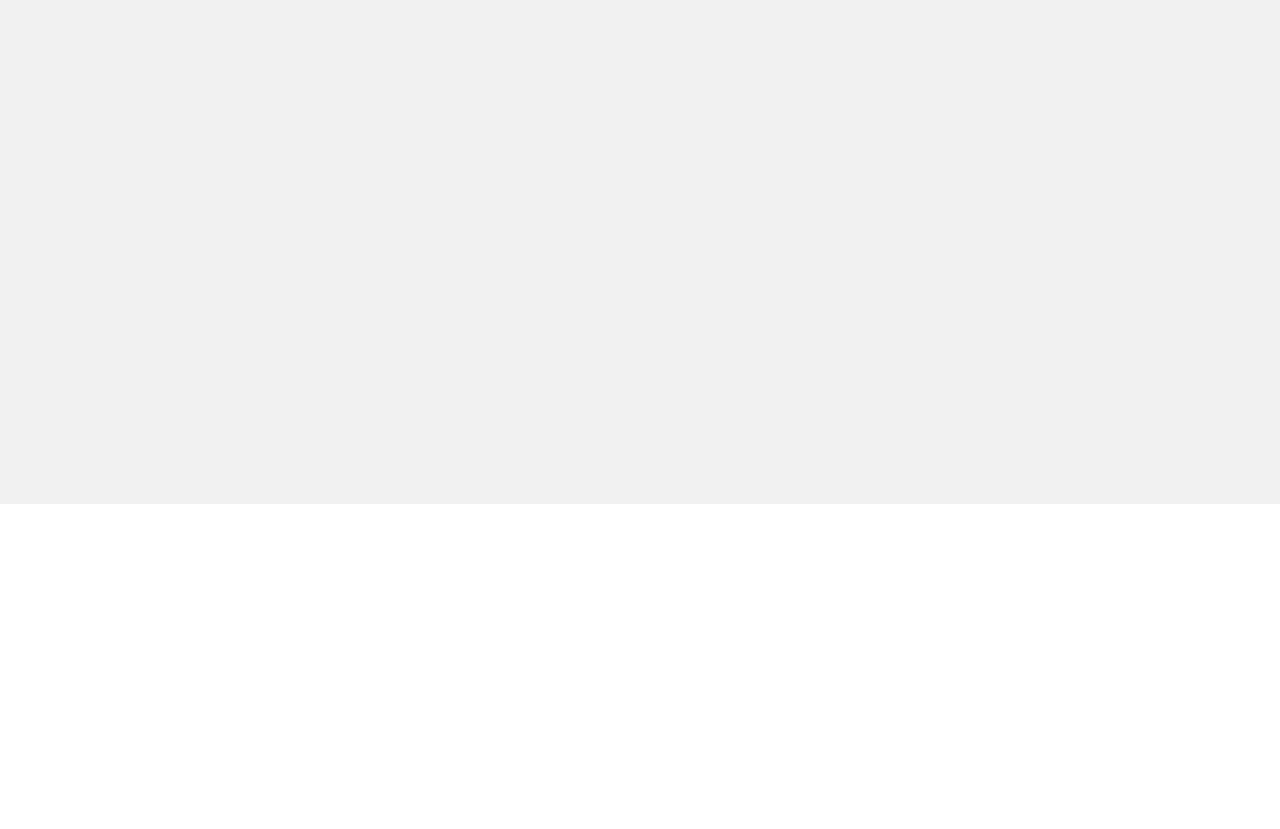
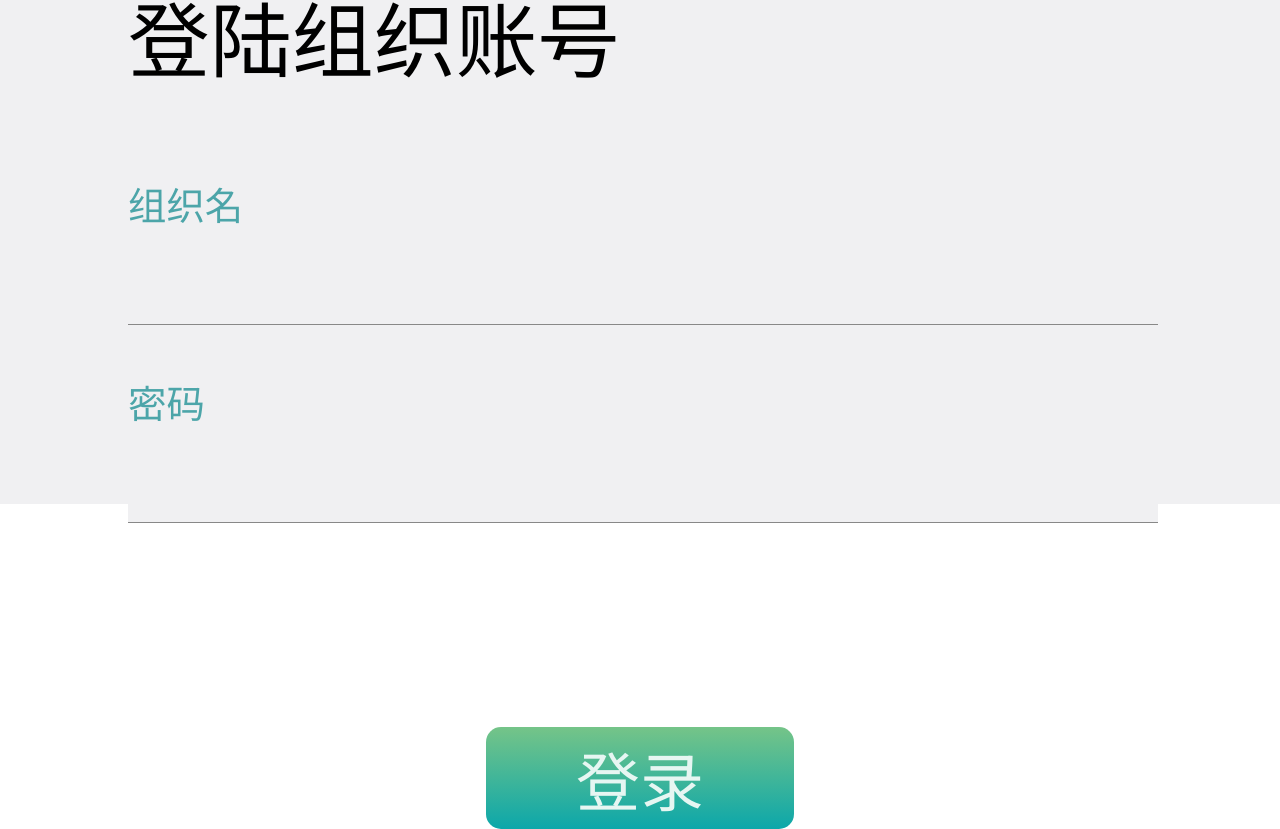
Before and after one commit to ncuhome/tudo-fe, a Next.js app: page /login in a window 1280 px wide. Shown: the part 296-1125 px from the top of the page. Before the commit the page ends 800 px from the top, so only its background shows below. Built offline with nearby package versions, Linux system fonts and the light colour scheme.

Commit message:
🚧 feat：finish login page

```diff
--- a/pages/login/index.module.scss
+++ b/pages/login/index.module.scss
@@ -1,6 +1,67 @@
+$border: 20px;
+$themeColor: rgb(76, 165, 169);
 
 .background {
   background: #f0f0f2;
   width: 100vw;
   height: 100vh;
+  .loginForm {
+    height: 80vh;
+    width: 80vw;
+    margin-top: 10vh;
+    margin-left: 10vw;
+    margin-right: 10vw;
+    display: flex;
+    flex-direction: column;
+    position: relative;
+
+    .inputDiv {
+      position: relative;
+      width: 80vw;
+      .input {
+        width: 80.5vw;
+        font-size: 4.8vw;
+        background-color: #f0f0f2;
+        border: none;
+        border-bottom: 0.1vw solid #888888;
+        padding-top: 6vw;
+        outline: none;
+      }
+      .inputLabel {
+        color: $themeColor;
+        font-size: 3vw;
+        position: absolute;
+        top: 0;
+        left: 0;
+        pointer-events: none;
+      }
+    }
+    .loginButtonDiv {
+      box-sizing: border-box;
+      display: flex;
+      justify-content: center;
+      align-items: center;
+      padding-left: 20vw;
+      padding-right: 20vw;
+      margin-top: 20%;
+      width: 80vw;
+      height: 20vw;
+
+      .loginButton {
+        display: flex;
+        justify-content: center;
+        align-items: center;
+        width: 60%;
+        height: auto;
+        padding: 5px 20px 5px 20px;
+        border-radius: 15px;
+        font-size: 5vw;
+        color: rgb(230, 246, 242);
+        background-image: linear-gradient(
+          rgb(117, 196, 136),
+          rgb(12, 167, 170)
+        );
+      }
+    }
+  }
 }
--- a/pages/login/index.tsx
+++ b/pages/login/index.tsx
@@ -1,15 +1,33 @@
 import React from "react";
 import HeadBar from "../../components/shared/head-bar";
-import styles from "./index.module.scss"
+import styles from "./index.module.scss";
 
 const Login: React.FC = () => {
-  return(
+  return (
     <div className={styles.background}>
-      <HeadBar/>
-
+      <HeadBar />
+      <div className={styles.loginForm}>
+        <div style={{ fontSize: "6.4vw" }}>登陆组织账号</div>
+        <div style={{ marginTop: "10vh" }} className={styles.inputDiv}>
+          <input type={"username"} className={styles.input}></input>
+          <label className={styles.inputLabel}>
+            <span>组织名</span>
+          </label>
+        </div>
+        <div style={{ marginTop: "6vh" }} className={styles.inputDiv}>
+          <input type={"password"} className={styles.input}></input>
+          <label className={styles.inputLabel}>
+            <span>密码</span>
+          </label>
+        </div>
+        <div className={styles.loginButtonDiv}>
+          <div className={styles.loginButton}>
+            登录
+          </div>
+        </div>
+      </div>
     </div>
-  )
-
-}
+  );
+};
 
 export default Login;
```
